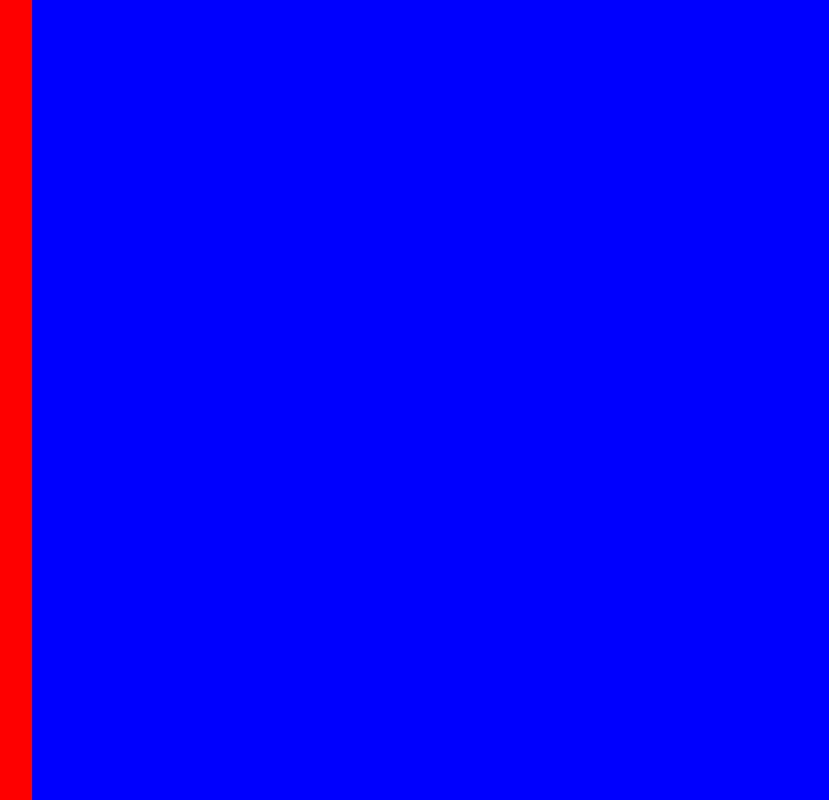
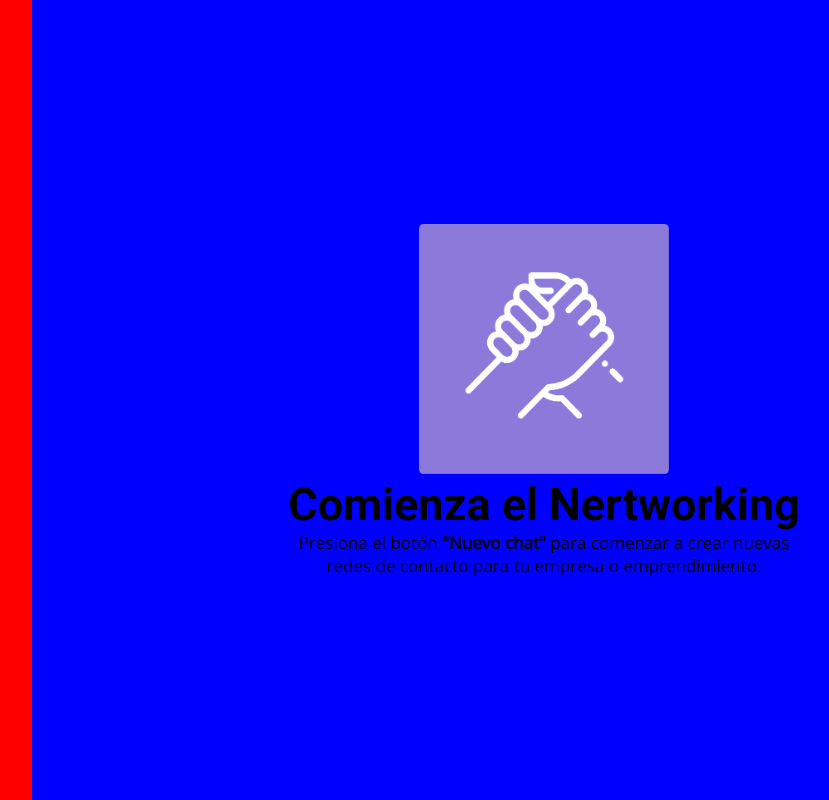
Before and after one commit to maximilianoarevalo/DesafioLatam, a plain HTML site: page Modulo2/Desafio1/index.html in a window 1280 px wide. Shown: the whole page, without its empty margins (224-1053 px from the left). Drawn offline with nearby package versions, Linux system fonts and the light colour scheme.

Commit message:
Seccion derecha maqueteada, faltan detalles

```diff
--- a/Modulo2/Desafio1/assets/css/styles.css
+++ b/Modulo2/Desafio1/assets/css/styles.css
@@ -1,3 +1,5 @@
+@import url('https://fonts.googleapis.com/css2?family=Open+Sans&family=Roboto:wght@700&display=swap');
+
 *{
     margin: 0;
     padding: 0;
@@ -20,5 +22,29 @@
     background-color: blue;
     height: 100vh;
     width: 80vw;
+    display: flex;
+    justify-content: center;
+    align-items: center;
+    flex-direction: column;
+}
+
+
+.right-section .principal-img{
+    width: 250px;
+    height: 250px;
+    margin: auto;
+}
+
+
+.right-section .title-text{
+    text-align: center;
+    font-size: 45px;
+    font-family: 'Roboto', sans-serif;
+}
+
+.right-section .text{
+    text-align: center;
+    font-size: 17px;
+    font-family: 'Open Sans', sans-serif;
 
 }
--- a/Modulo2/Desafio1/index.html
+++ b/Modulo2/Desafio1/index.html
@@ -9,7 +9,20 @@
   <body>
     <div class="container">
       <div class="left-section"></div>
-      <div class="right-section"></div>
+      <div class="right-section">
+        <div class="image">
+          <img class="principal-img" src="./assets/img/hand.png" alt="" />
+        </div>
+        <div class="info">
+          <p class="title-text">Comienza el Nertworking</p>
+          <p class="text">
+            Presiona el botón <b>"Nuevo chat"</b> para comenzar a crear nuevas
+          </p>
+          <p class="text">
+            redes de contacto para tu empresa o emprendimiento.
+          </p>
+        </div>
+      </div>
     </div>
   </body>
 </html>
```
Also changed, not shown: Modulo2/Desafio1/assets/img/Screen Shot 2018-11-28 at 15.27.14.jpg (added), Modulo2/Desafio1/assets/img/Screen Shot 2018-11-28 at 15.28.04.jpg (added), Modulo2/Desafio1/assets/img/Screen Shot 2018-11-28 at 15.28.30.jpg (added), Modulo2/Desafio1/assets/img/Screen Shot 2018-11-28 at 15.30.34.jpg (added), Modulo2/Desafio1/assets/img/Screen Shot 2018-11-28 at 15.30.54.jpg (added), Modulo2/Desafio1/assets/img/Screen Shot 2018-11-28 at 15.31.09.jpg (added), Modulo2/Desafio1/assets/img/Screen Shot 2018-11-28 at 15.32.16.jpg (added), Modulo2/Desafio1/assets/img/Screen Shot 2018-11-28 at 15.32.44.jpg (added), Modulo2/Desafio1/assets/img/hand.png (added), Modulo2/Desafio1/assets/img/maria.jpg (added).
